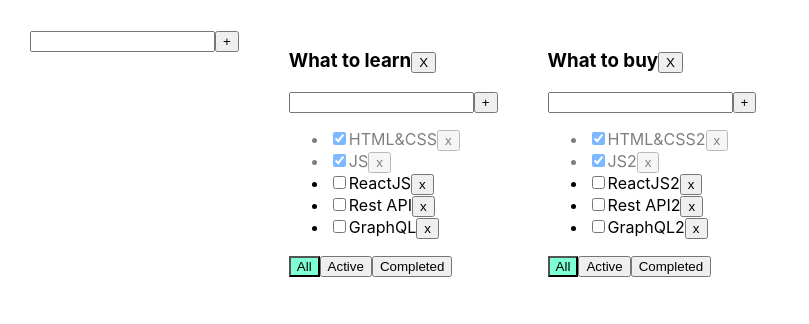
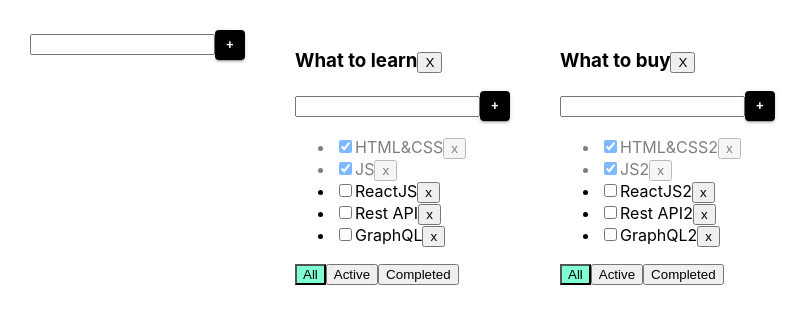
Before and after one commit to Viktossha/todolist_sprint_2, a React (Create React App) app: page / in a window 1280 px wide. Shown: the top 324 px of the page, without its empty margins (0-809 px from the left). Built offline with nearby package versions, Linux system fonts and the light colour scheme.

Commit message:
Button UI

```diff
--- a/src/AddItemForm.tsx
+++ b/src/AddItemForm.tsx
@@ -1,4 +1,5 @@
 import React, {ChangeEvent, KeyboardEvent, useState} from 'react';
+import {Button} from "@mui/material";
 
 type AddItemFormPropsType = {
     callBack: (title: string) => void
@@ -28,6 +29,14 @@ export const AddItemForm = (props:AddItemFormPropsType) => {
         }
     }
 
+    const styles = {
+        maxWidth: '30px',
+        maxHeight: '30px',
+        minWidth: '30px',
+        minHeight: '30px',
+        backgroundColor: 'black'
+    }
+
     return (
         <div>
             <input value={title}
@@ -35,7 +44,7 @@ export const AddItemForm = (props:AddItemFormPropsType) => {
                    onKeyPress={onKeyPressHandler}
                    className={error ? "error" : ""}
             />
-            <button onClick={addTask}>+</button>
+            <Button onClick={addTask} variant={"contained"} size={"small"} style={styles}>+</Button>
             {error && <div className="error-message">{error}</div>}
         </div>
     );
```
